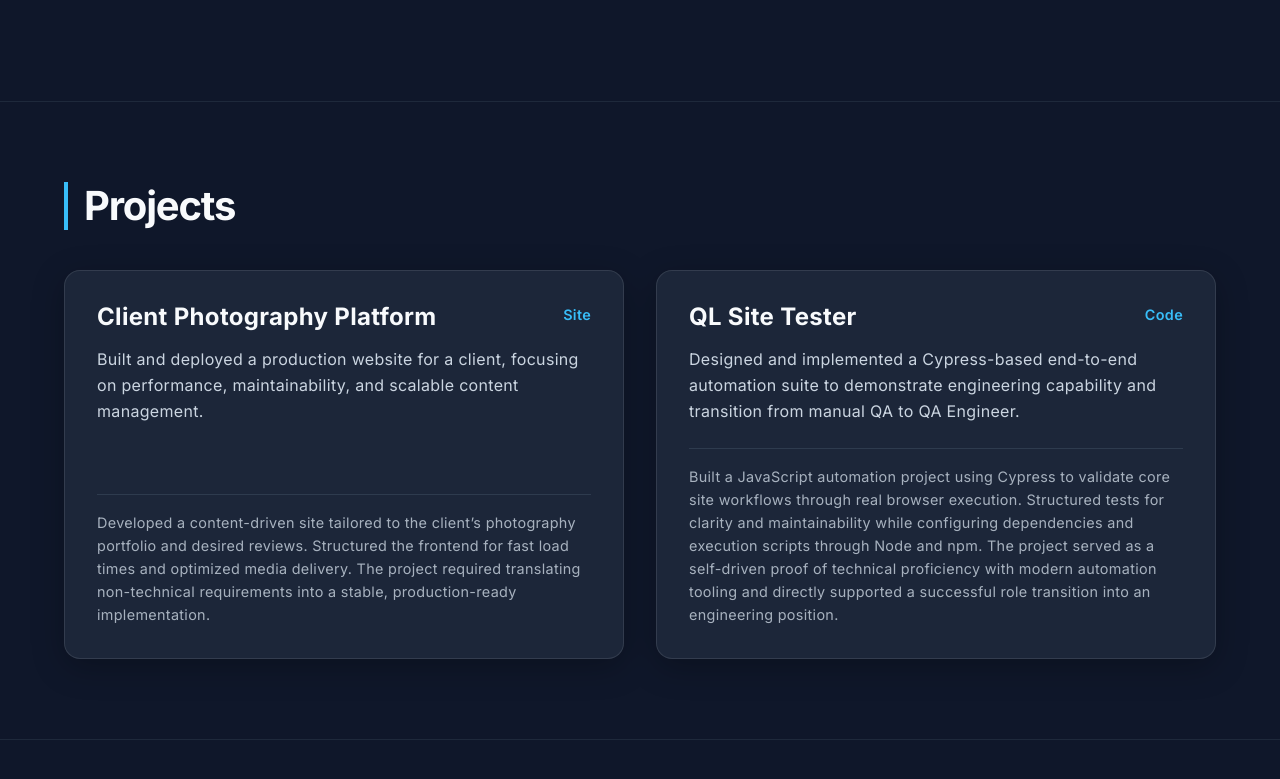
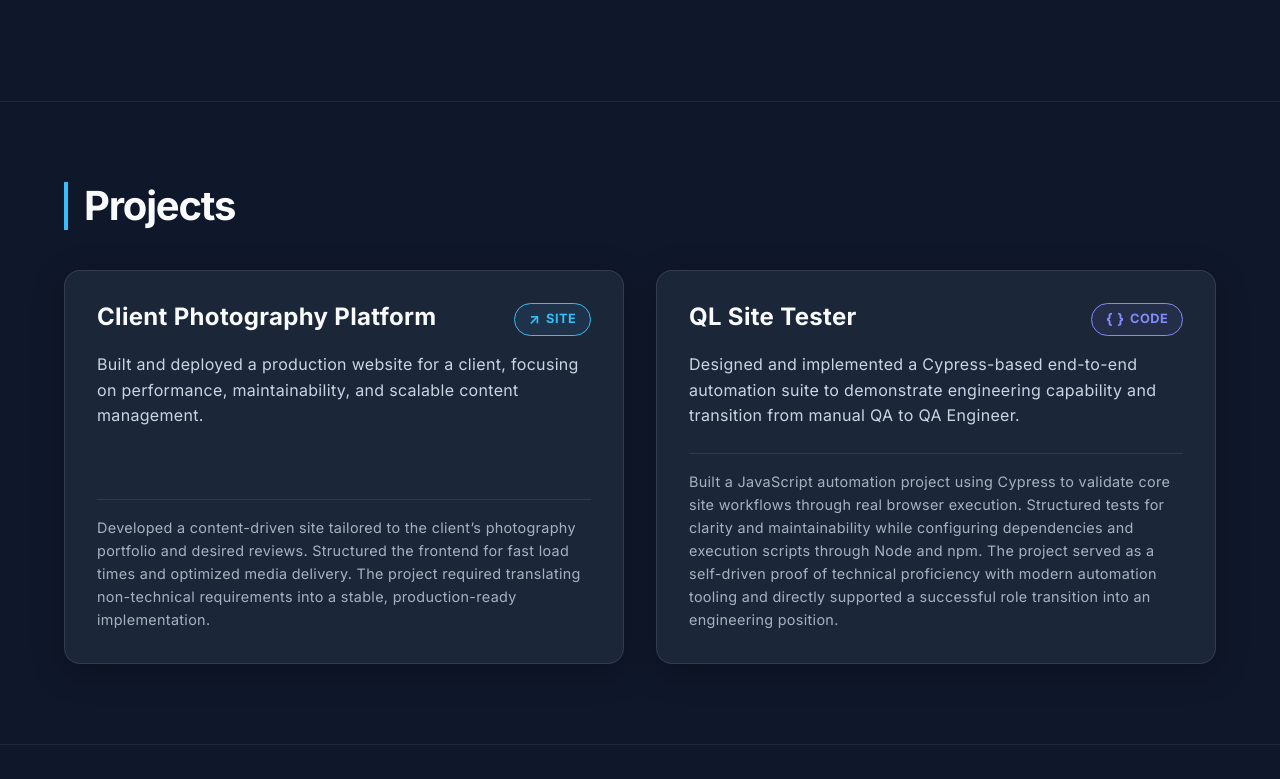
Before and after one commit to grantponting/grantponting-site, an Astro site: page / in a window 1280 px wide. Shown: the part 1197-1976 px from the top of the page. Built offline with nearby package versions, Linux system fonts and the light colour scheme; Astro itself is replaced by a stand-in of ours; animation ran at ten frames a second.

Commit message:
Small styling updates

```diff
--- a/src/components/Contact.astro
+++ b/src/components/Contact.astro
@@ -134,10 +134,11 @@
     const links = document.querySelectorAll(".minimal-link");
 
     if (links.length > 0) {
-        gsap.set(links, {
-            y: 20,
-            opacity: 0,
-        });
+        // Use rAF so the browser has completed layout before GSAP measures
+        // element positions — prevents ScrollTrigger from miscalculating
+        // trigger points and leaving links permanently invisible.
+        requestAnimationFrame(() => {
+            gsap.set(links, { y: 20, opacity: 0 });
 
             ScrollTrigger.batch(links, {
                 onEnter: (batch) => {
@@ -153,5 +154,10 @@
                 start: "top 90%",
                 once: true,
             });
+
+            // Refresh after creating triggers so any links already in view
+            // receive their onEnter callback immediately.
+            ScrollTrigger.refresh();
+        });
     }
 </script>
--- a/src/components/Navbar.astro
+++ b/src/components/Navbar.astro
@@ -7,8 +7,8 @@
         <a href="#" class="logo">GP<span class="dot">.</span></a>
         <div class="links">
             <a href="#about">About</a>
+            <a href="#projects">Projects</a>
             <a href="#skills">Skills</a>
-            <a href="#projects">Projects</a>
             <a href="#experience">Experience</a>
             <a href="#contact" class="btn btn-primary">Contact</a>
         </div>
--- a/src/components/Projects.astro
+++ b/src/components/Projects.astro
@@ -15,21 +15,23 @@ import projectsData from "../data/projects.json";
                                 {project.siteLink && (
                                     <a
                                         href={project.siteLink}
-                                        class="icon-link"
+                                        class="icon-link icon-link--site"
                                         aria-label="View Site"
                                         target="_blank"
                                     >
-                                        Site
+                                        <span class="link-icon">↗</span>
+                                        <span>Site</span>
                                     </a>
                                 )}
                                 {project.codeLink && (
                                     <a
                                         href={project.codeLink}
-                                        class="icon-link"
+                                        class="icon-link icon-link--code"
                                         aria-label="View Code"
                                         target="_blank"
                                     >
-                                        Code
+                                        <span class="link-icon">{`{ }`}</span>
+                                        <span>Code</span>
                                     </a>
                                 )}
                             </div>
@@ -77,8 +79,54 @@ import projectsData from "../data/projects.json";
     }
 
     .icon-link {
+        display: inline-flex;
+        align-items: center;
+        gap: 0.35rem;
+        font-size: 0.8rem;
+        font-weight: 700;
+        letter-spacing: 0.04em;
+        text-transform: uppercase;
+        padding: 0.35rem 0.85rem;
+        border-radius: 100px;
+        border: 1.5px solid;
+        transition: all var(--transition-fast);
+        text-decoration: none;
+        white-space: nowrap;
+    }
+
+    .icon-link::after {
+        display: none; /* disable global underline animation */
+    }
+
+    .link-icon {
         font-size: 0.9rem;
-        font-weight: 600;
+        line-height: 1;
+    }
+
+    .icon-link--site {
+        color: var(--accent-primary);
+        border-color: var(--accent-primary);
+        background: rgba(56, 189, 248, 0.08);
+    }
+
+    .icon-link--site:hover {
+        background: rgba(56, 189, 248, 0.18);
+        box-shadow: 0 0 12px rgba(56, 189, 248, 0.35);
+        transform: translateY(-2px);
+        color: var(--accent-primary);
+    }
+
+    .icon-link--code {
+        color: var(--accent-secondary);
+        border-color: var(--accent-secondary);
+        background: rgba(129, 140, 248, 0.08);
+    }
+
+    .icon-link--code:hover {
+        background: rgba(129, 140, 248, 0.18);
+        box-shadow: 0 0 12px rgba(129, 140, 248, 0.35);
+        transform: translateY(-2px);
+        color: var(--accent-secondary);
     }
 
     .desc {
--- a/src/styles/global.css
+++ b/src/styles/global.css
@@ -173,6 +173,7 @@ section {
 .btn-primary:hover {
   transform: translateY(-2px);
   box-shadow: 0 6px 20px 0 var(--accent-glow);
+  color: #ffffff;
 }
 
 .btn-primary:hover::before {
```
Also changed, not shown: 1 other file. Lines whose indentation alone changed are shown as unchanged.
